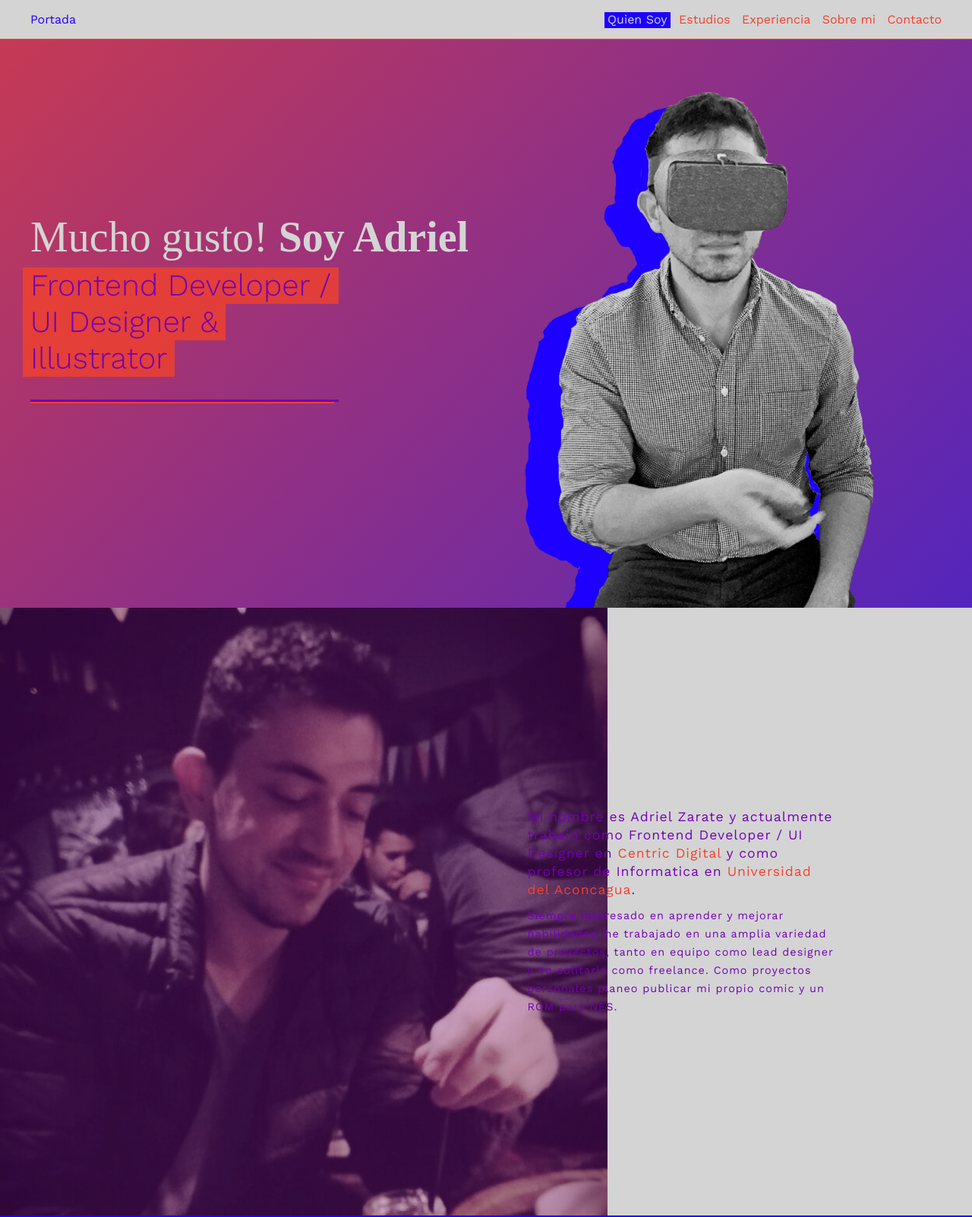
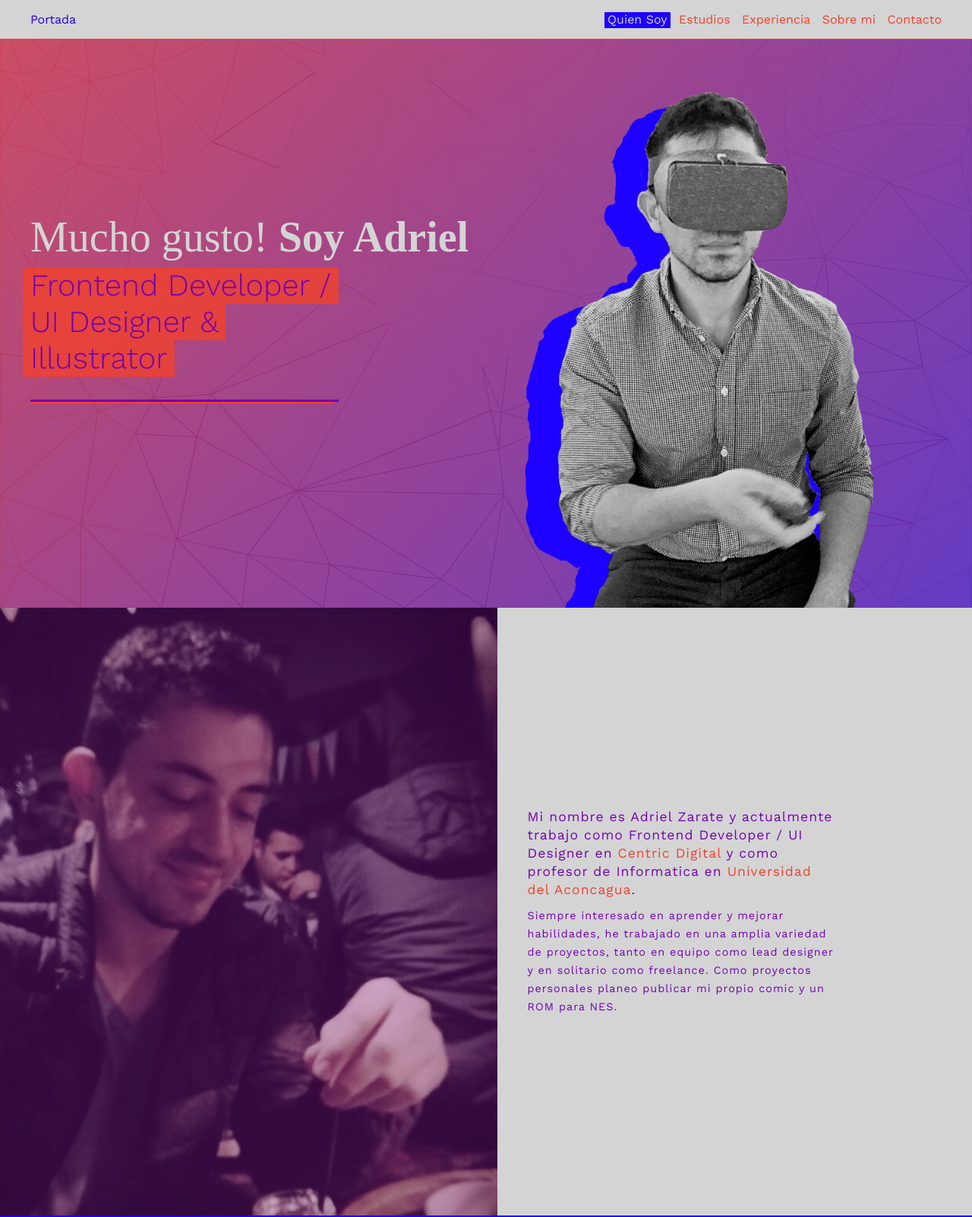
Before and after one commit to adrielzarate/fundamentos-frontend, a plain HTML site: page index.html in a window 1280 px wide. Shown: the top 1602 px of the page at 76% size. Drawn offline with nearby package versions, Linux system fonts and the light colour scheme; a web font is replaced by a local one.

Commit message:
updating images in Portada & Quien Soy

```diff
--- a/css/style.css
+++ b/css/style.css
@@ -53,7 +53,6 @@ body>section {
     height: 100%;
 }
 
-/*body>header {*/
 .site-header {
     position: relative;
     display: flex;
@@ -65,8 +64,16 @@ body>section {
         url(../img/yo-t-bn.png),
         url(../img/yo-t-c.png),
         url(../img/yo-b.png),
-        linear-gradient(-45deg, #321fdb 22%, #321fdb 22%, #f3422b 63%, #f3422b 63%, #f3422b 100%);
+        /*linear-gradient(-45deg, #321fdb 22%, #321fdb 22%, #f3422b 63%, #f3422b 63%, #f3422b 100%),*/
+        linear-gradient(-45deg,
+            rgba(50, 31, 219, .9) 22%,
+            rgba(50, 31, 219, .9) 22%,
+            rgba(243, 66, 43, .9) 63%,
+            rgba(243, 66, 43, .9) 63%,
+            rgba(243, 66, 43, .9) 100%),
+        url(../img/home-bg.png);
     background-repeat:
+        no-repeat,
         no-repeat,
         no-repeat,
         no-repeat,
@@ -75,12 +82,14 @@ body>section {
         auto 85%,
         auto 85%,
         auto 85%,
-        400% 400%;
+        400% 400%,
+        100% 100%;
     background-position:
         85% bottom,
         85% bottom,
         80% 115%,
-        0% 50%;
+        0% 50%,
+        0 0;
     animation: bg-transition 15s ease infinite;
     animation-delay: 2s;
 }
@@ -91,32 +100,33 @@ body>section {
             85% bottom,
             85% bottom,
             80% 115%,
-            0% 50%;
+            0% 50%,
+            0 0;
     }
     50% {
         background-position:
             85% bottom,
             85% bottom,
             80% 115%,
-            100% 50%;
+            100% 50%,
+            0 0;
     }
     100% {
         background-position:
             85% bottom,
             85% bottom,
             80% 115%,
-            0% 50%;
+            0% 50%,
+            0 0;
     }
 }
 
-/*body>header h1 {*/
 .site-header__title {
     font-size: 3.5rem;
     line-height: 5rem;
     margin: 0;
 }
 
-/*body>header ul {*/
 .site-header__skills {
     font-size: 2.5rem;
     line-height: 2.5rem;
@@ -127,13 +137,11 @@ body>section {
     box-shadow: -3px 5px 0px -3px #f3412a;
 }
 
-/*a {*/
 .link {
     text-decoration: none;
     color: #f3412b;
 }
 
-/*section a:hover {*/
 .link:hover {
     color: #1d00ff;
     text-decoration: underline;
@@ -165,12 +173,6 @@ body>section {
     margin-left: 10px;
 }
 
-/*nav a:hover,
-nav a:focus,
-nav a:active {
-    color: #7300b5;
-}*/
-
 .site-nav__link--active {
     color: #d4d4d4;
     position: relative;
@@ -200,14 +202,27 @@ nav a:active {
     color: #7300b5;
     display: flex;
     align-items: center;
-    background-image: url(../img/quien-soy.jpg);
-    background-size: auto 100%;
-    background-repeat: no-repeat;
-    background-position: 0;
 }
 
-#quien-soy header {
+.img-container {
+
+}
+
+#quien-soy .img-container img {
+    min-height: 100%;
+    min-width: 100%;
+    position: absolute;
+    right: 0;
+    top: 0;
+}
+
+#quien-soy header,
+#quien-soy .img-container {
     flex: 1.2;
+    overflow: hidden;
+    height: 100%;
+    padding: 0;
+    position: relative;
 }
 
 #quien-soy div {
@@ -226,10 +241,9 @@ nav a:active {
 
 #estudios {
     background-color: #1d00ff;
-    // background-image: linear-gradient(to bottom, #3320db 86%,#d4d4d4 98%);
-    background-attachment: fixed;
-    background-size: 100% 100%;
-    background-position: center bottom;
+    /*background-attachment: fixed;*/
+    /*background-size: 100% 100%;*/
+    /*background-position: center bottom;*/
     color: #d4d4d4;
     display: flex;
     padding: 80px 40px;
--- a/index.html
+++ b/index.html
@@ -47,7 +47,9 @@
     </header>
 
     <section id="quien-soy">
-        <header></header>
+        <div class="img-container">
+            <img src="img/quien-soy.jpg" alt="">
+        </div>
         <div>
             <!--
             <header>
```
Also changed, not shown: img/home-bg-.png (added), img/home-bg.png (added).
